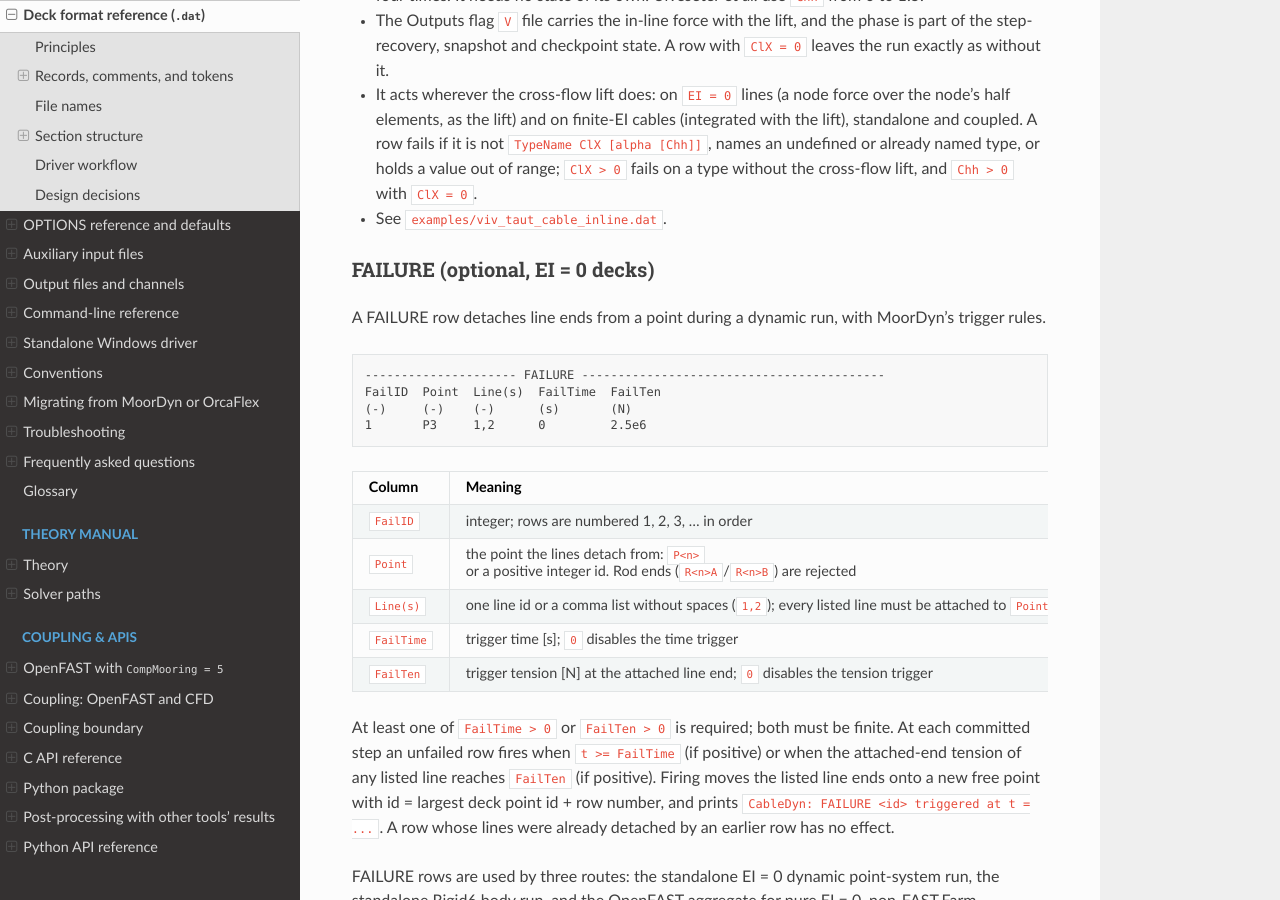
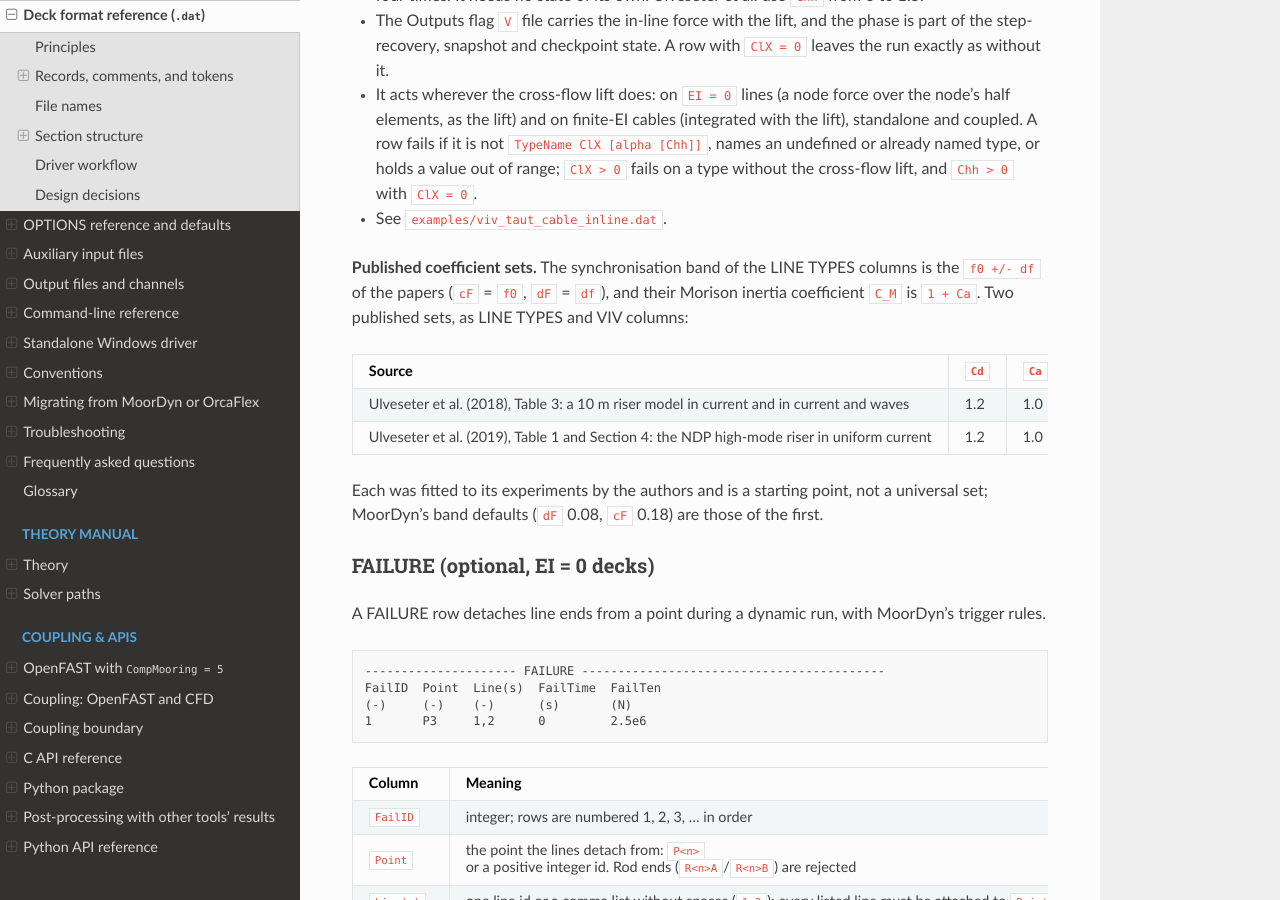
Before and after one commit to SMI-Lab-Inha/CableDyn, a Sphinx documentation site: the page built from doc/driver_format.md, in a window 1280 px wide and 900 px high, scrolled down 28524 px. Built offline with Sphinx 7.4.7 and the Read the Docs theme 3.1.0, drawn with Linux system fonts in a browser that asks for light colours.

Commit message:
docs: published VIV coefficient sets as deck columns
Ulveseter et al. (2018) Table 3 and (2019) Table 1 with the C_hh of their Section 4, mapped onto the LINE TYPES and VIV columns (cF = f0, dF = df, Ca = C_M - 1), checked against the papers.

Signed-off-by: Jae Hoon Seo <jaehoon.seo@inha.ac.kr>

```diff
--- a/doc/driver_format.md
+++ b/doc/driver_format.md
@@ -1187,6 +1187,18 @@
   on a type without the cross-flow lift, and `Chh > 0` with `ClX = 0`.
 - See `examples/viv_taut_cable_inline.dat`.
 
+**Published coefficient sets.** The synchronisation band of the LINE TYPES columns is the
+`f0 +/- df` of the papers (`cF` = `f0`, `dF` = `df`), and their Morison inertia coefficient
+`C_M` is `1 + Ca`. Two published sets, as LINE TYPES and VIV columns:
+
+| Source | `Cd` | `Ca` | `Cl` | `dF` | `cF` | `ClX` | `alpha` | `Chh` |
+|--------|------|------|------|------|------|-------|---------|-------|
+| Ulveseter et al. (2018), Table 3: a 10 m riser model in current and in current and waves | 1.2 | 1.0 | 0.65 | 0.08 | 0.18 | 0.85 | 0.15 | 0 |
+| Ulveseter et al. (2019), Table 1 and Section 4: the NDP high-mode riser in uniform current | 1.2 | 1.0 | 0.85 | 0.064 | 0.144 | 0.75 | 0.15 | 1.5 |
+
+Each was fitted to its experiments by the authors and is a starting point, not a universal set;
+MoorDyn's band defaults (`dF` 0.08, `cF` 0.18) are those of the first.
+
 ### FAILURE (optional, EI = 0 decks)
 
 A FAILURE row detaches line ends from a point during a dynamic run, with MoorDyn's trigger rules.
```
